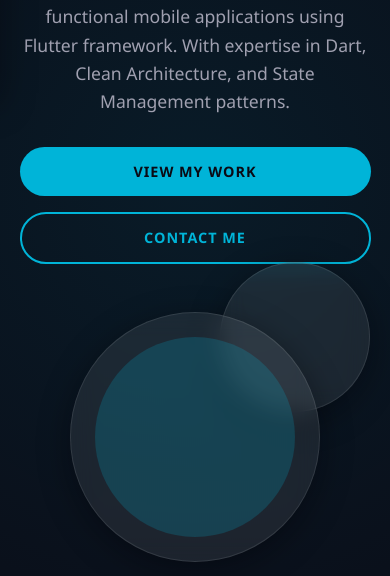
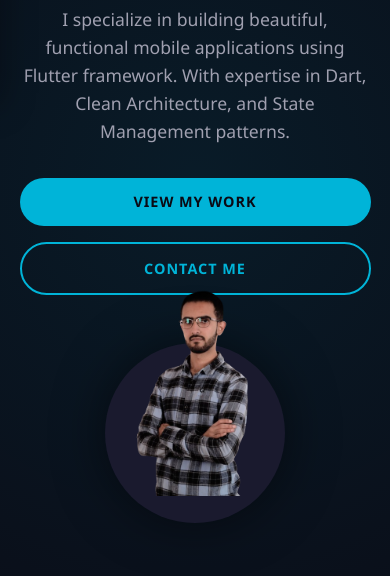
Before and after one commit to AgMarwanAg/portfolio-website, a website: page index.html in a window 390 px wide. Shown: the part 268-844 px from the top of the page. Drawn offline with Linux system fonts and the light colour scheme.

Commit message:
style(hero): replace glass circle with portrait over circle layout
- Remove old glass circle elements and styles
- Add portrait container with circle background and overlaid image
- Apply position and size adjustments for portrait image
- Implement responsive sizes for circle background and portrait image across breakpoints
- Add shadow and background color for circle background to mimic glass effect
- Update HTML structure to use new portrait layout with image element

```diff
--- a/css/style.css
+++ b/css/style.css
@@ -287,45 +287,64 @@ img {
   align-items: center;
 }
 
-.glass-circle {
-  width: 300px;
-  height: 300px;
-  border-radius: 50%;
-  background: var(--glass-bg);
-  backdrop-filter: var(--glass-backdrop);
-  -webkit-backdrop-filter: var(--glass-backdrop);
-  border: 1px solid var(--glass-border);
-  box-shadow: var(--glass-shadow);
+/* Portrait over circle layout */
+.portrait-container {
   position: relative;
   display: flex;
   justify-content: center;
   align-items: center;
 }
 
-.glass-circle::before {
-  content: '';
-  position: absolute;
-  width: 200px;
-  height: 200px;
+.circle-background {
+  width: 300px;
+  height: 300px;
   border-radius: 50%;
-  background: var(--primary-color);
-  opacity: 0.2;
+  background: #1a1a2e;
+  box-shadow: 0 0 50px rgba(0, 0, 0, 0.5);
+  position: relative;
+  z-index: 1;
 }
 
-.glass-circle-2 {
+.portrait-image {
   position: absolute;
-  width: 200px;
-  height: 200px;
+  z-index: 2;
+  width: 280px;
+  height: 350px;
+  object-fit: cover;
+  top: 10px; /* Aligns image to top of container */
+  left: 50%;
+  transform: translate(-50%,-35%); /* Center horizontally only */
+
+}
+
+/* Portrait over circle layout */
+.portrait-container {
+  position: relative;
+  display: flex;
+  justify-content: center;
+  align-items: center;
+}
+
+.circle-background {
+  width: 300px;
+  height: 300px;
   border-radius: 50%;
-  background: var(--glass-bg);
-  backdrop-filter: var(--glass-backdrop);
-  -webkit-backdrop-filter: var(--glass-backdrop);
-  border: 1px solid var(--glass-border);
-  box-shadow: var(--glass-shadow);
-  top: -50px;
-  right: -50px;
-  z-index: -1;
+  background: #1a1a2e;
+  box-shadow: 0 0 50px rgba(0, 0, 0, 0.5);
+  position: relative;
+  z-index: 1;
 }
+
+/* .portrait-image {
+  position: absolute;
+  z-index: 2;
+  width: 280px;
+  height: 350px;
+  object-fit: cover;
+  /* filter: grayscale(30%) contrast(110%) brightness(90%); */
+  /* border-radius: 8px;
+  box-shadow: 0 10px 30px rgba(0, 0, 0, 0.4);
+} */
 
 /* ===== About Section ===== */
 .about {
@@ -663,6 +682,17 @@ img {
   .about-stats {
     grid-template-columns: repeat(3, 1fr);
   }
+
+  /* Responsive portrait layout */
+  .circle-background {
+    width: 250px;
+    height: 250px;
+  }
+
+  .portrait-image {
+    width: 230px;
+    height: 300px;
+  }
 }
 
 @media screen and (max-width: 768px) {
@@ -726,6 +756,17 @@ img {
   .projects-grid {
     grid-template-columns: 1fr;
   }
+
+  /* Responsive portrait layout */
+  .circle-background {
+    width: 200px;
+    height: 200px;
+  }
+
+  .portrait-image {
+    width: 180px;
+    height: 250px;
+  }
 }
 
 @media screen and (max-width: 576px) {
@@ -742,16 +783,6 @@ img {
     gap: 1rem;
   }
 
-  .glass-circle {
-    width: 250px;
-    height: 250px;
-  }
-
-  .glass-circle-2 {
-    width: 150px;
-    height: 150px;
-  }
-
   .skill-container {
     grid-template-columns: 1fr;
   }
@@ -760,4 +791,15 @@ img {
   .contact-card {
     padding: 1.5rem;
   }
+
+  /* Responsive portrait layout */
+  .circle-background {
+    width: 180px;
+    height: 180px;
+  }
+
+  .portrait-image {
+    width: 160px;
+    height: 220px;
+  }
 }
--- a/index.html
+++ b/index.html
@@ -52,8 +52,10 @@
                 </div>
             </div>
             <div class="hero-image">
-                <div class="glass-circle"></div>
-                <div class="glass-circle-2"></div>
+                <div class="portrait-container">
+                    <div class="circle-background"></div>
+                    <img src="assets/image.png" alt="Marwan - Flutter Developer" class="portrait-image">
+                </div>
             </div>
         </div>
     </section>
```
Also changed, not shown: assets/image.png (added).
